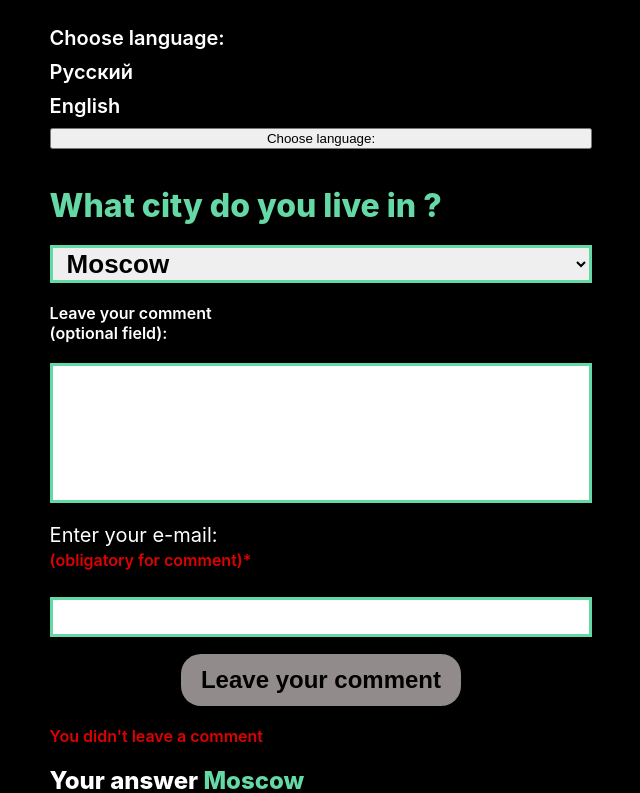
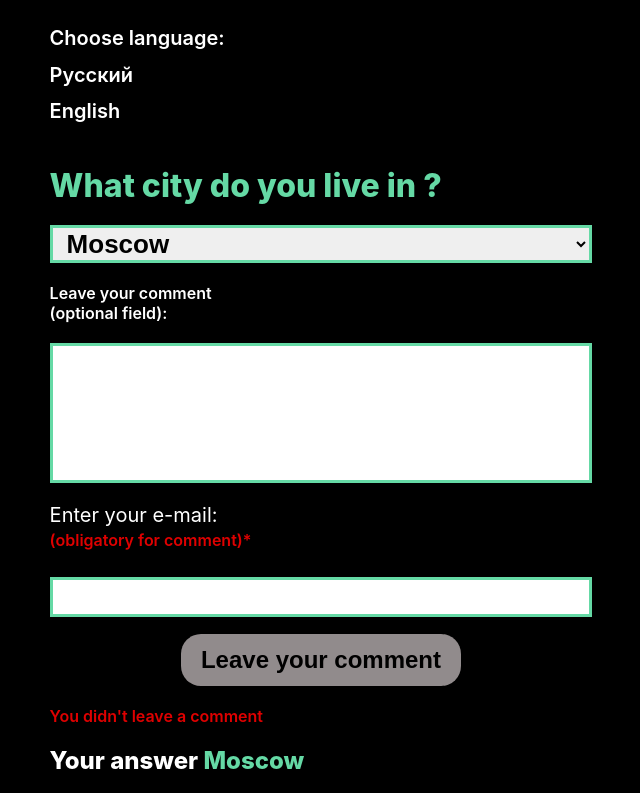
Before and after one commit to LipinVV/Prop-Ads-Task, a React (Create React App) app: page /citySurvey in a window 1280 px wide. Shown: the top 793 px of the page, without its empty margins (319-959 px from the left). Built offline with nearby package versions, Linux system fonts and the light colour scheme.

Commit message:
fixed consolidation of the global state

```diff
--- a/src/App.js
+++ b/src/App.js
@@ -1,4 +1,4 @@
-import React, {Dispatch, useReducer, useState} from 'react';
+import React, {Dispatch, useReducer} from 'react';
 import './App.scss';
 import {Surveys} from "./Survey/Surveys";
 import {BrowserRouter as Router, Route} from 'react-router-dom';
@@ -24,6 +24,7 @@ export const ACTION = {
 }
 
 const reducer = (initialState, payLoad) => {
+    console.log('APP', payLoad)
     switch (payLoad.action) {
         case ACTION.PICK_GENDER:
             return {
@@ -55,7 +56,6 @@ const reducer = (initialState, payLoad) => {
         }
     }
 }
-
 function App() {
     const [state, dispatch] = useReducer(reducer, initialState);
     return (
--- a/src/App.scss
+++ b/src/App.scss
@@ -20,10 +20,10 @@ $grey: #918b8c;
   flex-direction: column;
   position: relative;
   @media (min-width: $mobileDevice) {
-    min-height: 660px;
+    min-height: 920px;
   }
   @media (min-width: $tabletDevice) {
-    min-height: 740px;
+
   }
   background-color: $pureBlack;
   color: $pureWhite;
--- a/src/Survey/CitySurvey/CitySurvey.js
+++ b/src/Survey/CitySurvey/CitySurvey.js
@@ -9,13 +9,15 @@ export const CitySurvey = ({chosenLanguage}) => {
     const {state, dispatch} = useContext(StoreContext);
     const word = translations[chosenLanguage]
     const cities= [word.moscow, word.saintPetersburg, word.kazan, word.nizhnyNovgorod]
-    const firstCity = Object.values(cities)[0];
     const [cityOption, setCityOption] = useState(word.moscow);
     const mailCondition = (message, email) => {
         return message.length < 3 || !email.match(/^([\w.%+-]+)@([\w-]+\.)+([\w]{2,})$/i)
     }
 
-    const completedQuestion = state.citySurveyIsCompleted;
+    const [completedQuestion, setCompletedQuestion] = useState(state.citySurveyIsCompleted);
+    const questionHandler = () => {
+        setCompletedQuestion(prevState => !prevState)
+    }
     const citySetHandler = (evt) => {
         const {value} = evt.target
         setCityOption(value)
@@ -41,6 +43,7 @@ export const CitySurvey = ({chosenLanguage}) => {
         const city = localStorage.getItem('city')
         const email = localStorage.getItem('emailFromCitySurvey')
         const comments = localStorage.getItem('comments')
+        const citySurveyIsFinished = localStorage.getItem('citySurveyIsFinished')
         if (city) {
             setCityOption((JSON).parse(city))
         }
@@ -50,12 +53,16 @@ export const CitySurvey = ({chosenLanguage}) => {
         if (comments) {
             setMessage(JSON.parse(comments))
         }
+        if(citySurveyIsFinished) {
+            setCompletedQuestion(JSON.parse(citySurveyIsFinished))
+        }
     }, [])
 
     useEffect(() => {
         localStorage.setItem('city', JSON.stringify(cityOption))
         localStorage.setItem('emailFromCitySurvey', JSON.stringify(email))
         localStorage.setItem('comments', JSON.stringify(message))
+        localStorage.setItem('citySurveyIsFinished', JSON.stringify((completedQuestion)))
     })
     console.log('cityOption', cityOption)
     console.log('lan', chosenLanguage)
@@ -66,7 +73,7 @@ export const CitySurvey = ({chosenLanguage}) => {
                      onChange={citySetHandler}>
                 {Object.values(cities).map((city, index) => (
                         <option className='city-survey__option' key={keyHandler(index)} value={city}
-                                defaultValue={firstCity}>{city}</option>
+                                defaultValue={word.moscow}>{city}</option>
                     )
                 )}
             </select>}
@@ -113,10 +120,15 @@ export const CitySurvey = ({chosenLanguage}) => {
                 <button
                     className='city-survey__feedback-survey-button'
                     type='button'
-                    onClick={() => dispatch({
-                        action: ACTION.PICK_CITY,
-                        payload: cityOption
-                    })}>{word.confirmAnswer}
+                    onClick={
+                        () => {
+                            dispatch({
+                                action: ACTION.PICK_CITY,
+                                payload: cityOption
+                            });
+                            questionHandler()
+                        }
+                    }>{word.confirmAnswer}
                 </button> :
                     <Link onClick={() => dispatch({
                         action: ACTION.CLEAR_STATE
--- a/src/Survey/CitySurvey/citySurvey.scss
+++ b/src/Survey/CitySurvey/citySurvey.scss
@@ -6,7 +6,7 @@
     max-width: $mobileDevice;
     margin: 0 auto;
     grid-template-columns: 1fr;
-    grid-template-rows: repeat(5, 0.1fr) ;
+    grid-template-rows: repeat(5, 0.05fr) ;
     grid-gap: 20px;
     padding-bottom: 40px;
   }
--- a/src/Survey/GenderSurvey/GenderSurvey.js
+++ b/src/Survey/GenderSurvey/GenderSurvey.js
@@ -1,6 +1,5 @@
 import React, {useContext, useState, useEffect} from 'react';
 import {ACTION, StoreContext} from "../../App";
-import {genders} from "../../data/data";
 import './genderSurvey.scss'
 import {Link} from "react-router-dom";
 import {keyHandler} from "../../Service/keyHandler";
@@ -9,7 +8,11 @@ import {translations} from "../../languages/translations";
 export const GenderSurvey = ({chosenLanguage}) => {
     const {state, dispatch} = useContext(StoreContext);
     const [genderOption, setGenderOption] = useState("");
-    const completedQuestion = state.genderSurveyIsCompleted;
+    const [completedQuestion, setCompletedQuestion]= useState(state.genderSurveyIsCompleted);
+    const questionHandler = () => {
+        setCompletedQuestion(prevState => !prevState)
+    }
+
     const genderSetHandler = (evt) => {
         const {value} = evt.target
         setGenderOption(value)
@@ -17,13 +20,18 @@ export const GenderSurvey = ({chosenLanguage}) => {
 
     useEffect(() => {
         const gender = localStorage.getItem('genderOption')
+        const genderSurveyIsFinished = localStorage.getItem('genderSurveyIsFinished')
         if(gender) {
             setGenderOption(JSON.parse(gender))
+        }
+        if(genderSurveyIsFinished) {
+            setCompletedQuestion(JSON.parse(completedQuestion))
         }
     }, [])
 
     useEffect(() => {
         localStorage.setItem('genderOption', JSON.stringify(genderOption))
+        localStorage.setItem('genderSurveyIsFinished', JSON.stringify(completedQuestion))
     })
     return (
         <div className='gender-survey'>
@@ -46,10 +54,15 @@ export const GenderSurvey = ({chosenLanguage}) => {
                 className={!genderOption ? 'gender-survey__feedback-survey-button' : 'gender-survey__feedback-survey-button-active'}
                 disabled={!genderOption}
                 type='button'
-                onClick={() => dispatch({
-                    action: ACTION.PICK_GENDER,
-                    payload: genderOption
-                })}>{translations[chosenLanguage].confirmAnswer}
+                onClick={
+                    () => {
+                        dispatch({
+                            action: ACTION.PICK_GENDER,
+                            payload: genderOption
+                        });
+                        questionHandler()
+                    }
+                }>{translations[chosenLanguage].confirmAnswer}
             </button> : <div>
                 <Link className='gender-survey__feedback-next-question' to='/citySurvey'>{translations[chosenLanguage].next}</Link>
             </div>}
--- a/src/Survey/Surveys.js
+++ b/src/Survey/Surveys.js
@@ -1,6 +1,6 @@
 import React, {useContext, useEffect, useState} from 'react';
 import './surveys.scss'
-import {ACTION, StoreContext} from "../App";
+import {StoreContext} from "../App";
 import {GenderSurvey} from './GenderSurvey/GenderSurvey'
 import {CitySurvey} from "./CitySurvey/CitySurvey";
 import {Gratitude} from "./Gratitude/Gratitude";
@@ -10,7 +10,7 @@ import {keyHandler} from "../Service/keyHandler";
 
 export const Surveys = () => {
 
-    const {state, dispatch} = useContext(StoreContext);
+    const {state} = useContext(StoreContext);
 
     const [language, setLanguage] = useState(state.language)
     const languageHandler = (evt) => {
@@ -29,7 +29,7 @@ export const Surveys = () => {
     })
     return (
         <div className='surveys'>
-            <div className='surveys__languages'>
+            <div hidden={!state.genderSurveyIsCompleted} className='surveys__languages'>
                 <div className='surveys__languages-proposal'>{translations[language].chooseLang}</div>
                 {Object.keys(translations).map((lang, index) => (
                     <label className='surveys__language' key={keyHandler(index)}>{lang === 'ru' ? "Русский" : "English"}
@@ -39,16 +39,6 @@ export const Surveys = () => {
                             onChange={languageHandler}
                             type='checkbox' key={keyHandler(index)}/>
                     </label>))}
-                <button
-                    onClick={() => {
-                        dispatch({
-                            action: ACTION.SWITCH_LANGUAGE,
-                            payload: language
-                        });
-                    }
-                    }
-                >Choose language:
-                </button>
             </div>
             <Switch>
                 <Route exact path='/'><GenderSurvey chosenLanguage={language}/></Route>
--- a/src/Survey/surveys.scss
+++ b/src/Survey/surveys.scss
@@ -12,7 +12,6 @@
   @media (min-width: $tabletDevice) {
     max-width: $tabletDevice;
     padding: 26px;
-    min-height: 1000px;
   }
   @media (min-width: $desktopDevice) {
     max-width: $desktopDevice;
@@ -24,11 +23,13 @@
 
 .surveys__languages {
   display: grid;
-  grid-gap: 10px;
-  max-height: 120px;
-  margin-bottom: 40px;
-  font-size: 20px;
-  font-weight: 600;
+  @media (min-width: $mobileDevice) {
+    grid-gap: 10px;
+    max-height: 100px;
+    margin-bottom: 40px;
+    font-size: 20px;
+    font-weight: 600;
+  }
 }
 
 .surveys__languages-proposal {
@@ -37,6 +38,7 @@
 
 .surveys__language {
   max-height: 30px;
+  cursor: pointer;
 }
 
 .surveys__language-option {
--- a/src/data/data.js
+++ b/src/data/data.js
@@ -1,11 +1,11 @@
-export const genders = {
-    firstGender: 'Мужской',
-    secondGender: 'Женский'
-}
-
-export const cities = {
-    city1: 'Москва',
-    city2: 'Санкт-Петербург',
-    city3: 'Казань',
-    city4: 'Нижний Новгород',
-}
+// export const genders = {
+//     firstGender: 'Мужской',
+//     secondGender: 'Женский'
+// }
+//
+// export const cities = {
+//     city1: 'Москва',
+//     city2: 'Санкт-Петербург',
+//     city3: 'Казань',
+//     city4: 'Нижний Новгород',
+// }
```
